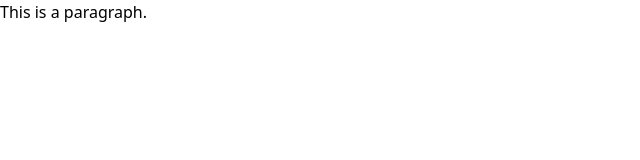
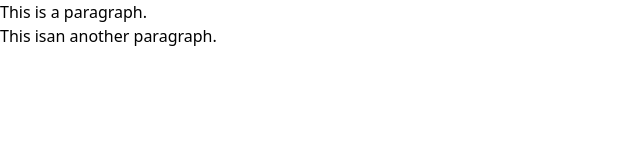
Before and after one commit to barkha-gusain/localRepo, a website: page index.html in a window 1280 px wide. Shown: the whole page, without its empty margins (0-640 px from the left). Drawn offline with Linux system fonts and the light colour scheme.

Commit message:
add new para

```diff
--- a/index.html
+++ b/index.html
@@ -10,5 +10,8 @@
     <p class="bg-slate-600">
         This is a paragraph.
     </p>
+    <p>
+        This isan another paragraph.
+    </p>
 </body>
 </html>
```
